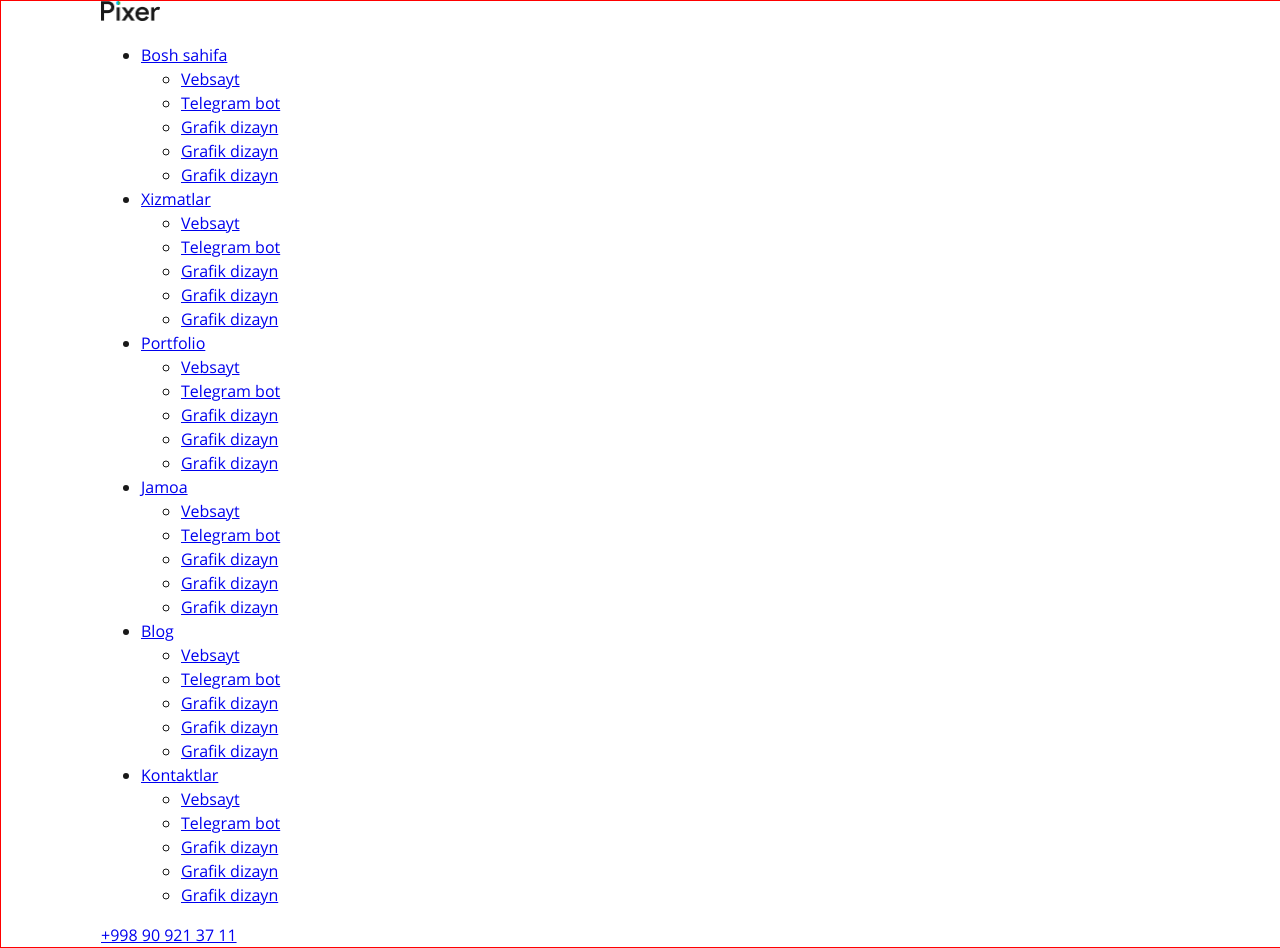
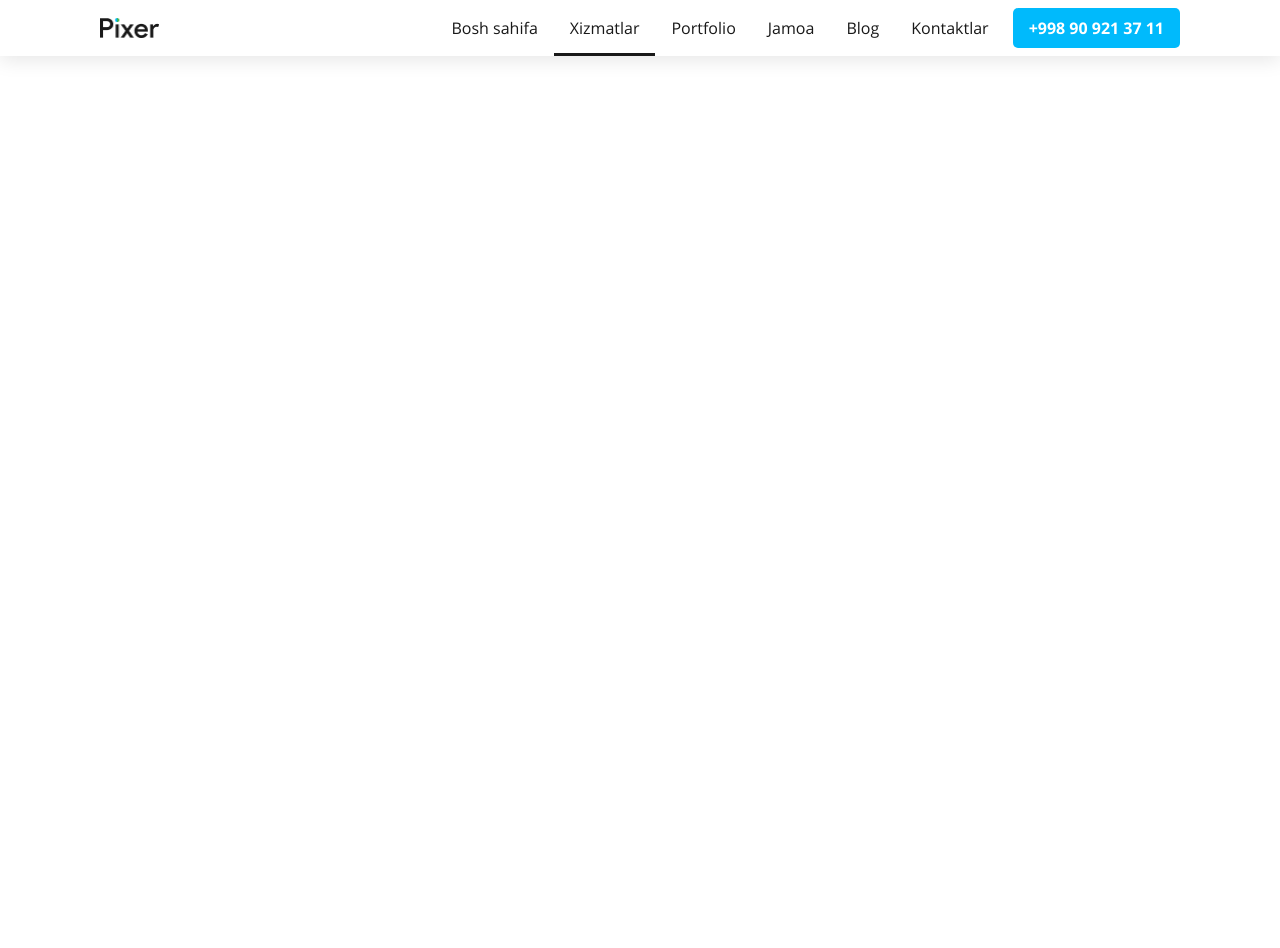
Before and after one commit to asrorbek07/Pixer2, a plain HTML site: page index.html in a window 1280 px wide. After the commit the page ends 800 px from the top, so only its background shows below. Drawn offline with nearby package versions, Linux system fonts and the light colour scheme.

Commit message:
add header css

```diff
--- a/css/styles.css
+++ b/css/styles.css
@@ -38,12 +38,11 @@ html{
     box-sizing: inherit;
 }
 .container{
-    width: 1300px;
+    max-width: 1300px;
     margin-left: auto;
     margin-right: auto;
     padding-left: 100px;
     padding-right: 100px;
-    border:1px solid red;
 }
 
 body{
@@ -53,3 +52,120 @@ body{
     background-color:var(--color-white);
     color: var(--text-color);
 }
+.btn{
+    padding: 8px 16px;
+    display: inline-block;
+    text-decoration: none;
+    white-space: nowrap;
+    border-radius: 5px;
+    font-weight: bold;
+}
+/* CITE HEADER */
+
+.cite-header{
+    box-shadow: 0px 4px 20px rgba(0, 0, 0, 0.1);
+}
+.cite-header__container{
+    display: flex;
+    align-items: center;
+}
+.logo:hover{
+    opacity: 0.8;
+}
+.logo:active{
+    opacity: 0.4;
+}
+
+.logo-img{
+    display: block;
+}
+.cite-header__logo{
+    margin-right: auto;
+}
+.site-header__phone{
+    margin-left: 8px;
+}
+/* CITENAV */
+.citenav__list{
+    display: flex;
+    align-items: center;
+    margin: 0;
+    padding: 0;
+    list-style: none;
+}
+.citenav__item{
+    position: relative;
+
+}
+.citenav__item:hover .dropdown__menu{
+    display: block;
+}
+.citenav__link{
+    display: block;
+    text-decoration: none;
+    color: var(--text-color);
+    padding: 16px;
+    transition: box-shadow, background-color 0.3s ease;
+}
+.citenav__link:hover,
+.citenav__item--active .citenav__link {
+    box-shadow: inset 0 -3px 0 0 var(--text-color);
+}
+.citenav__link:active{
+    background-color: rgba(25, 25, 25, 0.7);
+    box-shadow: none;
+    color: var(--color-white);
+}
+/* DROPDOWN MENU */
+.dropdown__menu{
+    display: none;
+    position: absolute;
+    margin: 0;
+    padding: 0;
+    padding-top: 8px;
+    border-radius: 5px;
+    padding-bottom: 8px;
+    list-style: none;
+    left: 50%;
+    top: 100%;
+    transform: translateX(-50%);
+    z-index: 10;
+    background-color: var(--color-white);
+    box-shadow: 0px 4px 24px rgba(0, 0, 0, 0.1);
+
+}
+.dropdown__link{
+    display: block;
+    text-decoration: none;
+    color: var(--text-color);
+    white-space: nowrap;
+    padding: 8px 16px;
+    transition: all 0.1s ease-in;
+}
+.dropdown__link:hover{
+    background-color: var(--accent-color);
+    color: var(--color-white);
+}
+.dropdown__link:active{
+    opacity: 0.6;
+}
+/* DROPDOWN HEADER */
+
+
+/* CITENAV */
+.btn-phone{
+    background-color: var(--accent-color);
+    color: var(--color-white);
+    padding: 5px 13px;
+    border: 3px solid transparent;
+}
+.btn-phone:hover{
+    background-color: var(--color-white);
+    color: var(--accent-color);
+    border-color: var(--accent-color);
+}
+.btn-phone:active{
+    background-color: var(--accent-color);
+    color: var(--color-white);
+    opacity: 0.6;
+}
--- a/index.html
+++ b/index.html
@@ -13,73 +13,43 @@
 
 
     <header class="cite-header">
-        <div class="container">
-            <a class="logo-link" href="#" ><img class="logo-img" src="images/cite-logo.png" alt="logo-img" width="60" height="20" ></a>
-            <nav class="cite-nav">
-                <ul class="cite-nav-list">
-                    <li class="cite-nav-item">
-                        <a class="cite-nav-link" href="#" >Bosh sahifa</a>
-                        <ul class="dropdown-menu">
-                            <li class="dropdown-item"><a class="dropdown-link" href="#">Vebsayt</a></li>
-                            <li class="dropdown-item"><a class="dropdown-link" href="#">Telegram bot</a></li>
-                            <li class="dropdown-item"><a class="dropdown-link" href="#">Grafik dizayn</a></li>
-                            <li class="dropdown-item"><a class="dropdown-link" href="#">Grafik dizayn</a></li>
-                            <li class="dropdown-item"><a class="dropdown-link" href="#">Grafik dizayn</a></li>
+        <div class="cite-header__container container">
+            <a class="cite-header__logo logo"  ><img class="logo-img" src="images/cite-logo.png" alt="logo-img" width="60" height="20" ></a>
+            <nav class="citenav">
+                <ul class="citenav__list">
+                    <li class="citenav__item">
+                        <a class="citenav__link" href="#" >Bosh sahifa</a>
+                    </li>
+                    <li class="citenav__item citenav__item--active">
+                        <a class="citenav__link " href="#" >Xizmatlar</a>
+                        <ul class="dropdown__menu">
+                            <li class="dropdown__item"><a class="dropdown__link" href="#">Vebsayt</a></li>
+                            <li class="dropdown__item"><a class="dropdown__link" href="#">Telegram bot</a></li>
+                            <li class="dropdown__item"><a class="dropdown__link" href="#">SMM</a></li>
+                            <li class="dropdown__item"><a class="dropdown__link" href="#">Grafik dizayn</a></li>
+                            <li class="dropdown__item"><a class="dropdown__link" href="#">CRM tizim</a></li>
                         </ul>
                     </li>
-                    <li class="cite-nav-item">
-                        <a class="cite-nav-link" href="#" >Xizmatlar</a>
-                        <ul class="dropdown-menu">
-                            <li class="dropdown-item"><a class="dropdown-link" href="#">Vebsayt</a></li>
-                            <li class="dropdown-item"><a class="dropdown-link" href="#">Telegram bot</a></li>
-                            <li class="dropdown-item"><a class="dropdown-link" href="#">Grafik dizayn</a></li>
-                            <li class="dropdown-item"><a class="dropdown-link" href="#">Grafik dizayn</a></li>
-                            <li class="dropdown-item"><a class="dropdown-link" href="#">Grafik dizayn</a></li>
-                        </ul>
+                    <li class="citenav__item">
+                        <a class="citenav__link" href="#" >Portfolio</a>
+
+
                     </li>
-                    <li class="cite-nav-item">
-                        <a class="cite-nav-link" href="#" >Portfolio</a>
-                        <ul class="dropdown-menu">
-                            <li class="dropdown-item"><a class="dropdown-link" href="#">Vebsayt</a></li>
-                            <li class="dropdown-item"><a class="dropdown-link" href="#">Telegram bot</a></li>
-                            <li class="dropdown-item"><a class="dropdown-link" href="#">Grafik dizayn</a></li>
-                            <li class="dropdown-item"><a class="dropdown-link" href="#">Grafik dizayn</a></li>
-                            <li class="dropdown-item"><a class="dropdown-link" href="#">Grafik dizayn</a></li>
-                        </ul>
+                    <li class="citenav__item">
+                        <a class="citenav__link" href="#" >Jamoa</a>
+
                     </li>
-                    <li class="cite-nav-item">
-                        <a class="cite-nav-link" href="#" >Jamoa</a>
-                        <ul class="dropdown-menu">
-                            <li class="dropdown-item"><a class="dropdown-link" href="#">Vebsayt</a></li>
-                            <li class="dropdown-item"><a class="dropdown-link" href="#">Telegram bot</a></li>
-                            <li class="dropdown-item"><a class="dropdown-link" href="#">Grafik dizayn</a></li>
-                            <li class="dropdown-item"><a class="dropdown-link" href="#">Grafik dizayn</a></li>
-                            <li class="dropdown-item"><a class="dropdown-link" href="#">Grafik dizayn</a></li>
-                        </ul>
+                    <li class="citenav__item">
+                        <a class="citenav__link" href="#" >Blog</a>
+
                     </li>
-                    <li class="cite-nav-item">
-                        <a class="cite-nav-link" href="#" >Blog</a>
-                        <ul class="dropdown-menu">
-                            <li class="dropdown-item"><a class="dropdown-link" href="#">Vebsayt</a></li>
-                            <li class="dropdown-item"><a class="dropdown-link" href="#">Telegram bot</a></li>
-                            <li class="dropdown-item"><a class="dropdown-link" href="#">Grafik dizayn</a></li>
-                            <li class="dropdown-item"><a class="dropdown-link" href="#">Grafik dizayn</a></li>
-                            <li class="dropdown-item"><a class="dropdown-link" href="#">Grafik dizayn</a></li>
-                        </ul>
-                    </li>
-                    <li class="cite-nav-item">
-                        <a class="cite-nav-link" href="#" >Kontaktlar</a>
-                        <ul class="dropdown-menu">
-                            <li class="dropdown-item"><a class="dropdown-link" href="#">Vebsayt</a></li>
-                            <li class="dropdown-item"><a class="dropdown-link" href="#">Telegram bot</a></li>
-                            <li class="dropdown-item"><a class="dropdown-link" href="#">Grafik dizayn</a></li>
-                            <li class="dropdown-item"><a class="dropdown-link" href="#">Grafik dizayn</a></li>
-                            <li class="dropdown-item"><a class="dropdown-link" href="#">Grafik dizayn</a></li>
-                        </ul>
+                    <li class="citenav__item">
+                        <a class="citenav__link" href="#" >Kontaktlar</a>
+
                     </li>
                 </ul>
             </nav>
-            <a class="btn btn-primary" href="tel:+998909213711" >+998 90 921 37 11</a>
+            <a class="site-header__phone btn btn-phone" href="tel:+998909213711" >+998 90 921 37 11</a>
 
         </div>
     </header>
```
